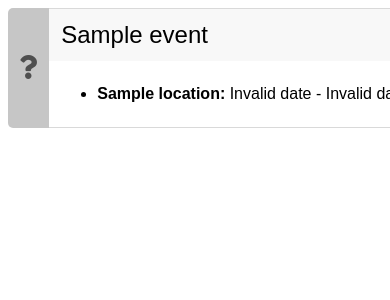
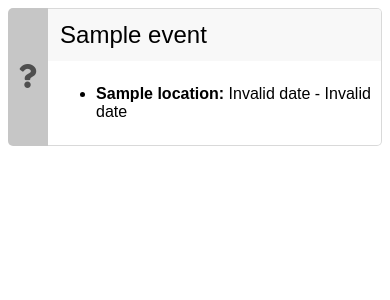
Before and after one commit to Retzudo/ff, a Flask app: template templates/index.html in a window 390 px wide; the page is wider, and only the part inside the window is pictured. Shown: the top 300 px of that part. Run offline with Flask 2, Linux system fonts and the light colour scheme; the template is opened without the code that fills it: most values are stand-ins (such as "Sample title", 1, 10 or a date in 2020); some libraries are stand-ins or nearby versions.

Commit message:
mobile stuff

```diff
--- a/templates/index.html
+++ b/templates/index.html
@@ -3,11 +3,14 @@
 <head>
     <meta charset="UTF-8">
     <title>FF</title>
+    <meta name="viewport" content="width=device-width, initial-scale=1.0">
     <link rel="stylesheet" href="https://use.fontawesome.com/releases/v5.0.13/css/all.css" integrity="sha384-DNOHZ68U8hZfKXOrtjWvjxusGo9WQnrNx2sqG0tfsghAvtVlRW3tvkXWZh58N9jp" crossorigin="anonymous">
     <style>
-        .container {
-            width: 500px;
-            margin: 0 auto;
+        @media screen and (min-width: 768px) {
+            .container {
+                width: 500px;
+                margin: 0 auto;
+            }
         }
 
         .no-events {
@@ -34,7 +37,7 @@
             border-radius: 0 5px 5px 0;
             border: 1px solid rgba(0, 0, 0, 0.15);
             border-left: none;
-            width: 500px;
+            width: 100%;
             overflow: hidden;
         }
 
```
